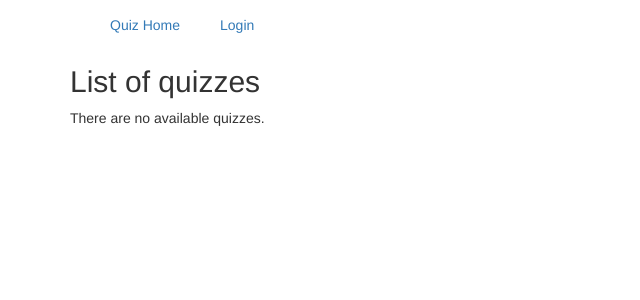
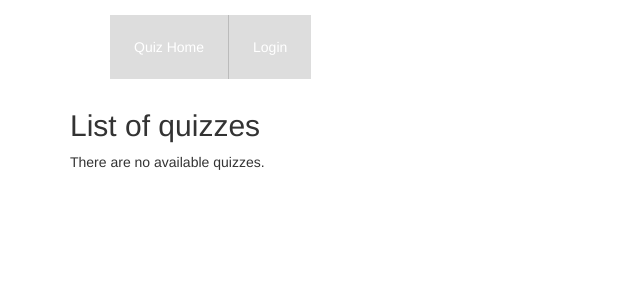
Before and after one commit to manthandubal/tomwalker_quizsite2, a Django app: template quiz/templates/quiz/quiz_list.html in a window 1280 px wide. Shown: the top 300 px of the page, without its empty margins (0-640 px from the left). Run offline with Django 3.2, Linux system fonts and the light colour scheme; the template is opened without the code that fills it, so the values that code supplies are empty; some libraries are stand-ins or nearby versions.

Commit message:
Beautified Menu

```diff
--- a/quiz/templates/base.html
+++ b/quiz/templates/base.html
@@ -9,6 +9,33 @@
 
 <!-- styles -->
 <link rel="stylesheet" href="//netdna.bootstrapcdn.com/bootstrap/3.1.1/css/bootstrap.min.css">
+<style>
+    .ul {
+        list-style-type: none;
+        background-color: #dddddd;
+    }
+
+    li {
+        display: inline;
+        padding: 8px;
+        float: left;
+        background-color: #dddddd;
+        border-right: 1px solid #bbb;
+    }
+    li a {
+        display: block;
+        color: white;
+        text-align: center;
+        padding: 14px 16px;
+        text-decoration: none;
+    }
+    li:last-child {
+        border-right: none;
+    }
+    li a:hover {
+        background-color: #111;
+    }
+</style>
 
 <!-- HTML5 shim, for IE6-8 support of HTML5 elements -->
 <!--[if lt IE 9]>
@@ -25,22 +52,24 @@
 <div class="container">
 
     <nav style="display: flex; margin-top: 1.5rem ; margin-bottom: 1.5rem;">
-        <ul>
-            <a href="{% url 'quiz_index' %} ">Quiz Home</a>
-        </ul>
+        <ul style="list-style-type: none; display: inline;">
+            <li>
+                <a href="{% url 'quiz_index' %} ">Quiz Home</a>
+            </li>
 
         {% if user.is_authenticated %}
-            <ul>
+            <li>
                 Hello {{ user.username }}
-            </ul>
-            <ul>
+            </li>
+            <li>
                 <a href="{% url 'logout' %}">Logout</a>
-            </ul>
+            </li>
         {% else %}
-            <ul>
+            <li>
                 <a href="{% url 'login' %} ">Login</a>
-            </ul>
+            </li>
         {% endif %}
+        </ul>
     </nav>
 
 {% block content %}
```
